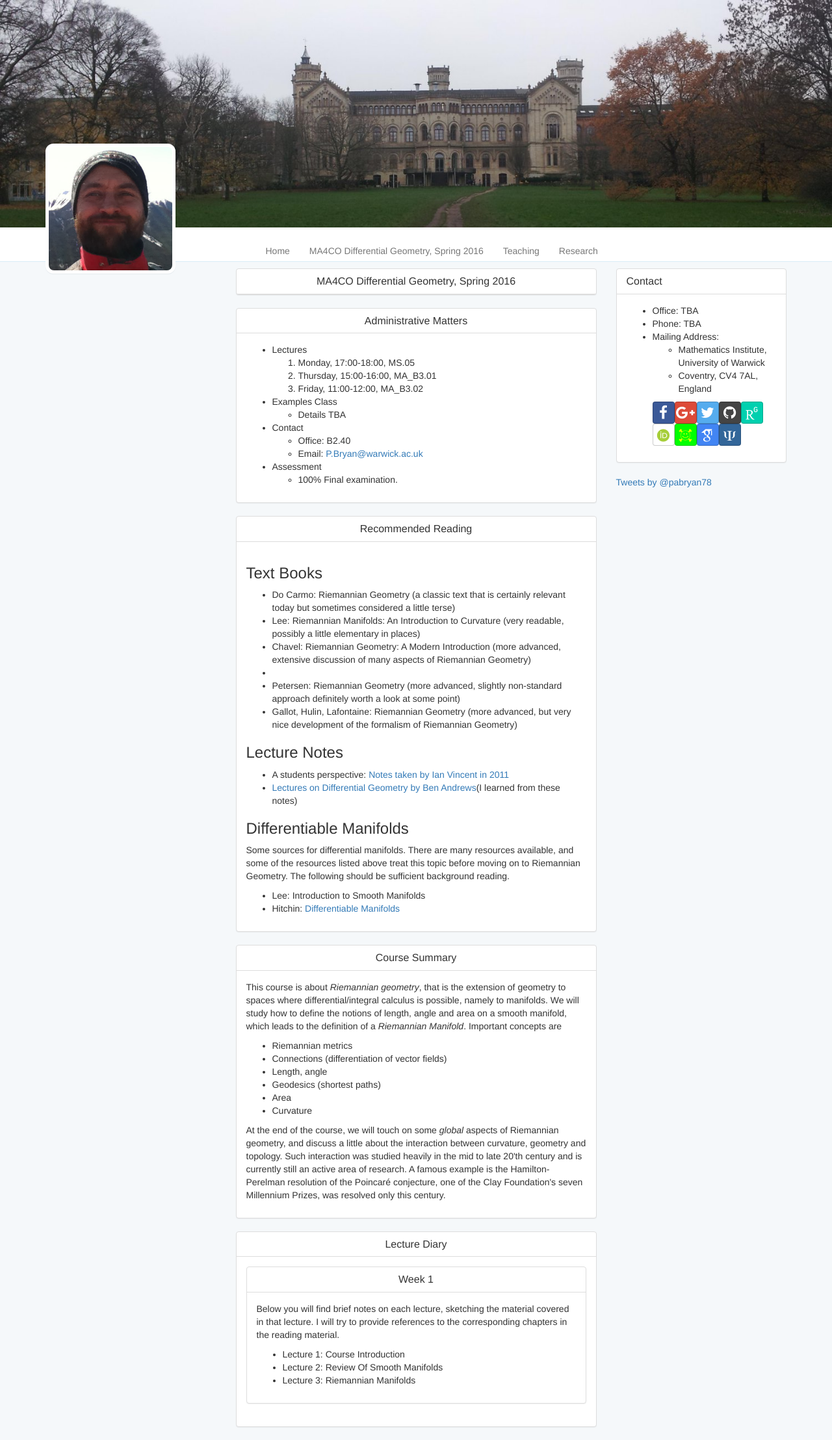
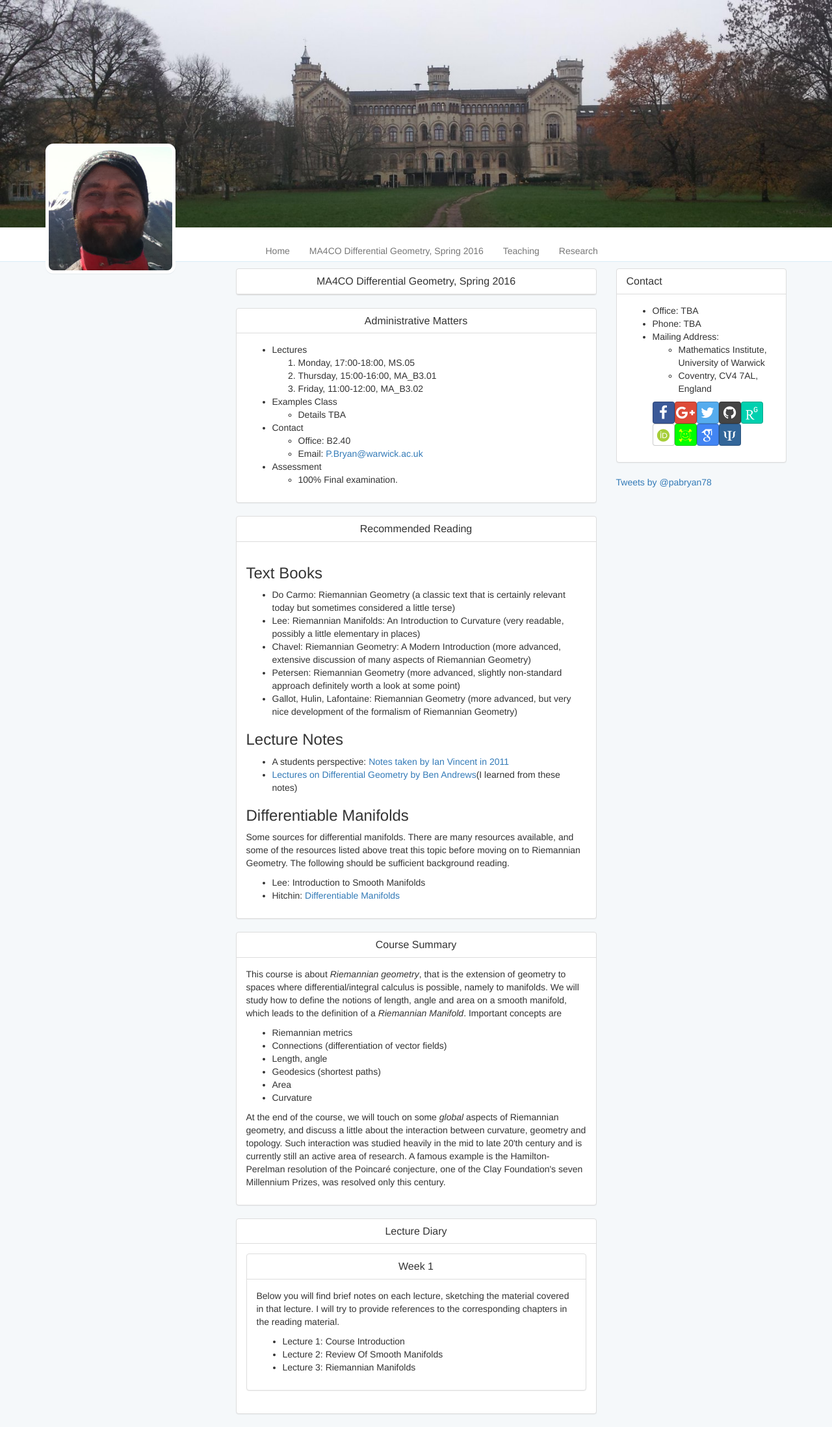
Before and after one commit to pabryan/pabryan.github.io, a Jekyll site: the page built from teaching/ma4c0/index.html, in a window 1280 px wide. Shown: the whole page at 65% size. Built offline with Jekyll 4.4.1, drawn with Linux system fonts in a browser that asks for light colours; some web fonts are replaced; comment, search, counter and statistics services are not loaded.

Commit message:
Fixed typo in markup

```diff
--- a/teaching/ma4c0/index.html
+++ b/teaching/ma4c0/index.html
@@ -51,7 +51,7 @@ description: "Paul Bryan: Mathematician - Teaching - MA4C0 Differential Geometry
     <ul>
       <li>Do Carmo: Riemannian Geometry (a classic text that is certainly relevant today but sometimes considered a little terse)</li>
       <li>Lee: Riemannian Manifolds: An Introduction to Curvature (very readable, possibly a little elementary in places)</li>
-      <li>Chavel: Riemannian Geometry: A Modern Introduction (more advanced, extensive discussion of many aspects of Riemannian Geometry)<li>
+      <li>Chavel: Riemannian Geometry: A Modern Introduction (more advanced, extensive discussion of many aspects of Riemannian Geometry)</li>
       <li>Petersen: Riemannian Geometry (more advanced, slightly non-standard approach definitely worth a look at some point)</li>
       <li>Gallot, Hulin, Lafontaine: Riemannian Geometry (more advanced, but very nice development of the formalism of Riemannian Geometry)</li>
     </ul>
```
